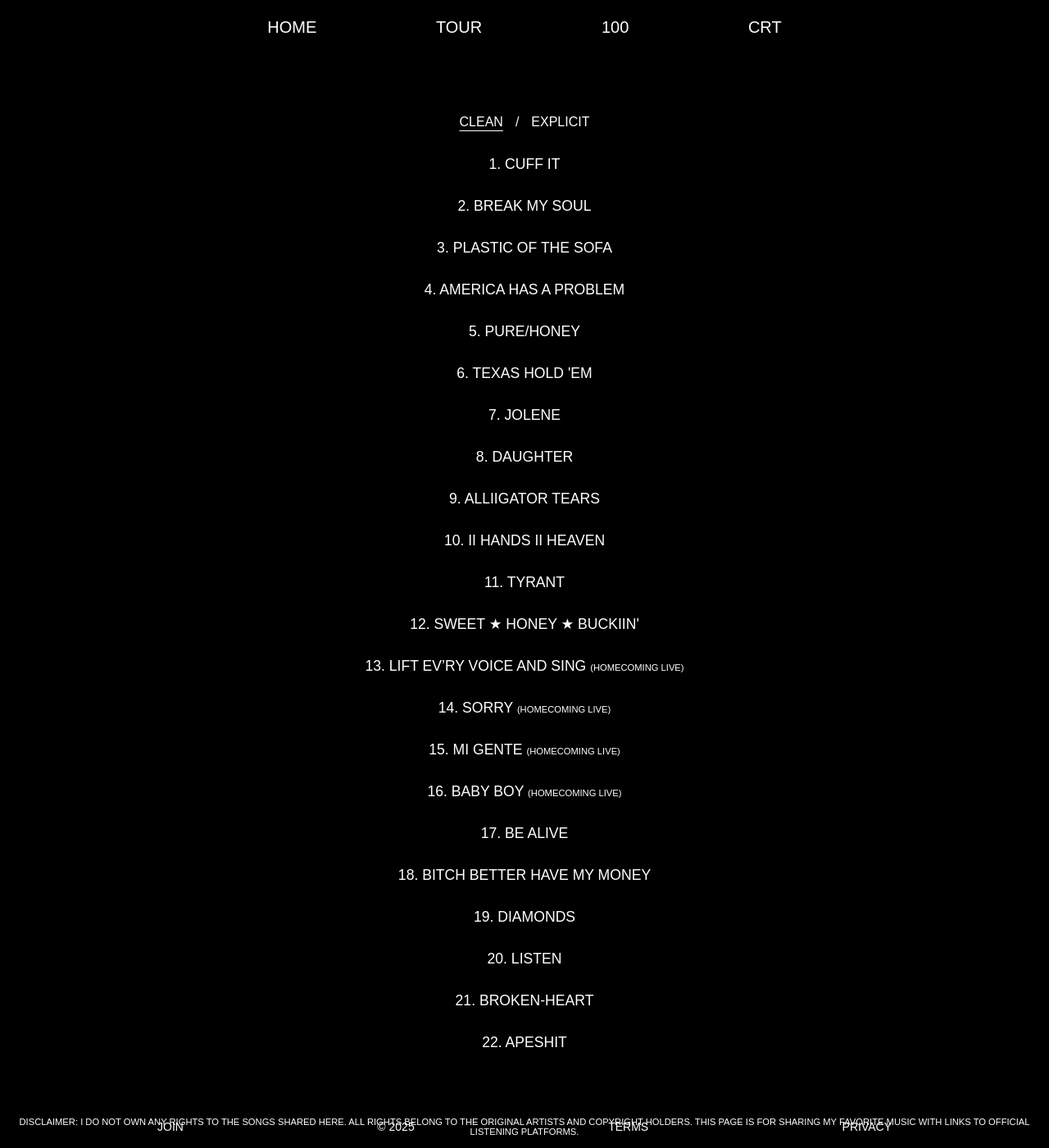
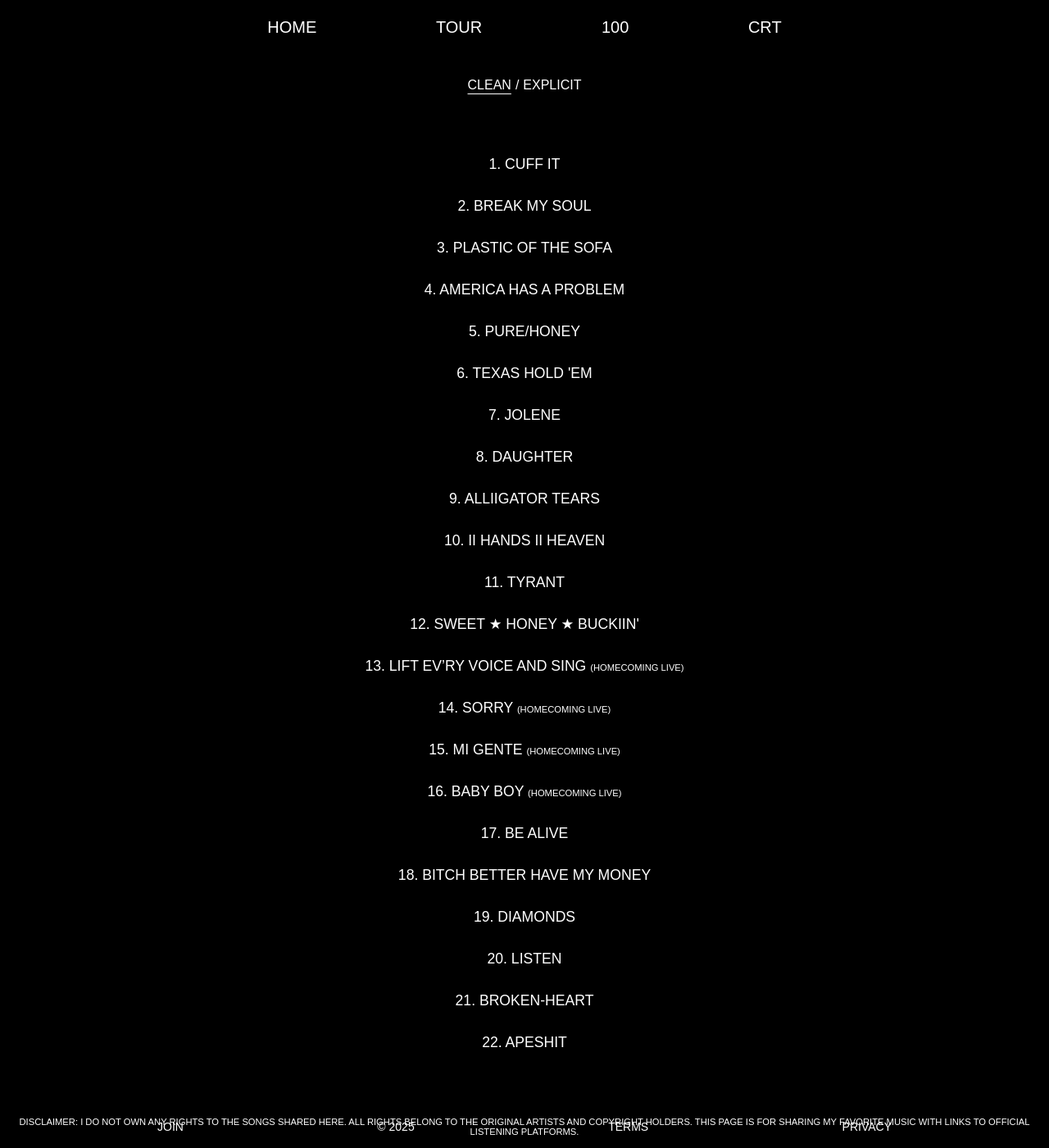
Before and after one commit to Khalil2000web/Music, a Jekyll site: the page built from index.md, in a window 1280 px wide and 1400 px high. Shown: the whole window at 82% size. Built offline with Jekyll 4.4.1, drawn with Linux system fonts in a browser that asks for light colours; some web fonts are replaced.

Commit message:
Update defualt.html

```diff
--- a/_layouts/defualt.html
+++ b/_layouts/defualt.html
@@ -23,7 +23,7 @@
 <style> * {padding:0;margin:0;box-sizing: border-box;}html,body {background-color:var(--background-color);color: var(--text-color);font-family: var(--font-main);}turbo-progress-bar {display: none !important;} </style>
 <style>header {flex-wrap:wrap;position: fixed;top:22px;width:100%;max-width:90%;left:50%;transform: translateX(-50%);display: flex;align-items:center;justify-content: space-around;gap:5px;z-index:1000;}header a {color:var(--text-color);text-decoration: none;font-size: 22px;}@media screen and (min-width:44em) {header {max-width: 60%;}header a {font-size:20px;}} </style>
 <style>.footer {flex-wrap:wrap;position: fixed;z-index:1000;bottom:0;left:50%;transform: translateX(-50%);width:100%;max-width:80%;gap:0;display: flex;align-items: end;justify-content: space-around;}.footer a {color: var(--text-color);text-decoration: none;font-size:16px;padding-bottom: 18px;}.footer p {padding:0;margin:0;font-size:16px;padding-bottom:18px;} @media screen and (min-width:45em) {.footer{max-width:70%;justify-content:space-between;}.footer a,.footer p {font-size:14px;}} </style>
-<style>.toggle-container {position:fixed;top:90px;left:50%;transform:translateX(-50%);width:100%;display:flex;flex-wrap:wrap;align-items:center;justify-content:center;text-align: center;}.toggle-container button {border: none;background: none;font-size: 16px;font-weight: normal;padding: 50px 15px;cursor: pointer;font-family:var(--font-main);color:var(--text-color);text-underline-offset:5px;text-transform:uppercase;}.toggle-container span {color:var(--text-color);margin:0;padding:0;font-size:16px;}.toggle-container button.active {text-decoration: underline;}</style>
+<style>.toggle-container {position:fixed;top:90px;left:50%;transform:translateX(-50%);width:100%;display:flex;flex-wrap:wrap;align-items:center;justify-content:center;text-align: center;}.toggle-container button {border: none;background: none;font-size: 16px;font-weight: normal;padding: 5px 5px;cursor: pointer;font-family:var(--font-main);color:var(--text-color);text-underline-offset:5px;text-transform:uppercase;}.toggle-container span {color:var(--text-color);margin:0;padding:0;font-size:16px;}.toggle-container button.active {text-decoration: underline;}</style>
 </head>
 <body>
 <header>
```
